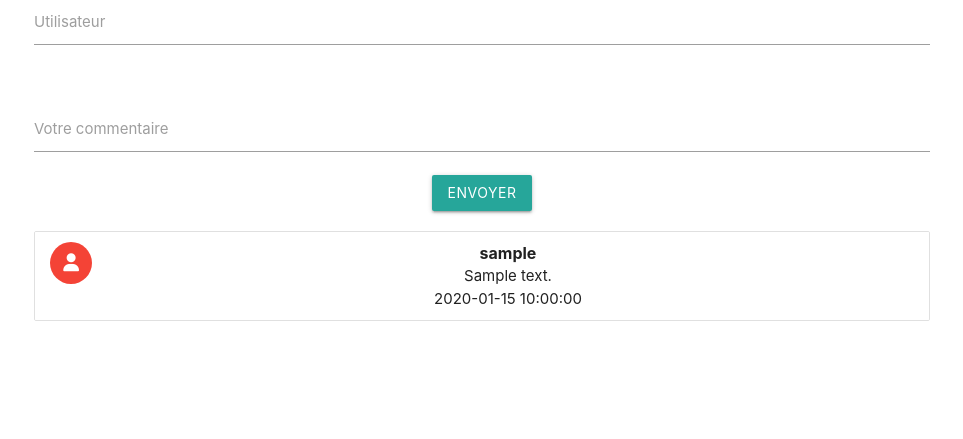
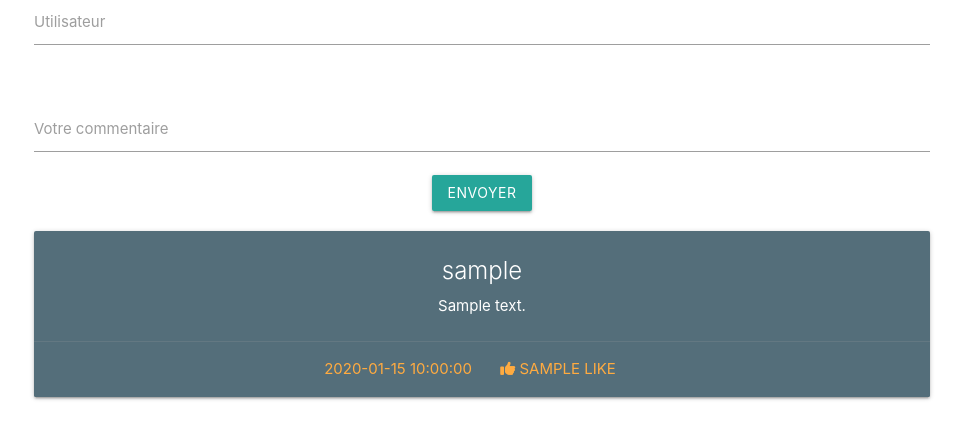
Before and after one commit to AndoniainaNantenaina/nytoetrandro, a Flask app: template templates/feeds.html in a window 1280 px wide. Shown: the part 155-594 px from the top of the page, without its empty margins (158-1121 px from the left). Run offline with Flask 2, Linux system fonts and the light colour scheme; the template is opened without the code that fills it: most values are stand-ins (such as "Sample title", 1, 10 or a date in 2020); some libraries are stand-ins or nearby versions.

Commit message:
Adding like features in feeds

```diff
--- a/app.py
+++ b/app.py
@@ -194,3 +194,27 @@ def add_feeds():
         return render_template('feeds.html', feeds=True, id=listID, flist=newCom)
     else:
         return "Désolé, Impossible de rajouter votre commentaire."
+
+@app.route('/like/<id>', methods=['GET', 'POST'])
+def likefeed(id):
+
+    f = create_connection()
+
+    url = '/Commentaire/' + id
+
+    like = f.get(url + '/like', None)
+    date = f.get(url + '/Date', None)
+    username = f.get(url + '/username', None)
+    commentaire = f.get(url + '/commentaire', None)
+
+    res = {"Date" : date, "commentaire" : commentaire, "username" : username, "like" : like + 1}
+
+    f.patch('/Commentaire/' + id, res)
+
+    commentaires = getAllFeeds()
+
+    listID = []
+    for c in commentaires:
+        listID.append(c)
+
+    return render_template('feeds.html', feeds=True, id=listID, flist=commentaires)
--- a/templates/feeds.html
+++ b/templates/feeds.html
@@ -24,18 +24,18 @@
             </div>
             <div class="col-6">
                 <div class="row">
-                    <ul class="collection">
-
-                        {% for i in id %}
-                        <li class="collection-item avatar hoverable">
-                            <i class="circle red"><i class="fa-solid fa-user"></i></i>
-                            <span class="title"><b>{{flist[i]['username']}}</b></span>
-                            <p>{{flist[i]["commentaire"]}} <br>
-                                {{flist[i]["Date"]}}
-                            </p>
-                        </li>
-                        {% endfor %}
-                    </ul>
+                    {% for i in id %}
+                    <form method="post" class="card blue-grey darken-1 hoverable">
+                        <div class="card-content white-text">
+                            <span class="card-title">{{flist[i]['username']}}</span>
+                            <p>{{flist[i]["commentaire"]}}</p>
+                        </div>
+                        <div class="card-action">
+                            <a href="#">{{flist[i]["Date"]}}</a>
+                            <a href="/like/{{i}}"><i class="fa-solid fa-thumbs-up"></i> {{flist[i]["like"]}}</a>
+                        </div>
+                    </form>
+                    {% endfor %}
                 </div>
             </div>
         </div>
```
